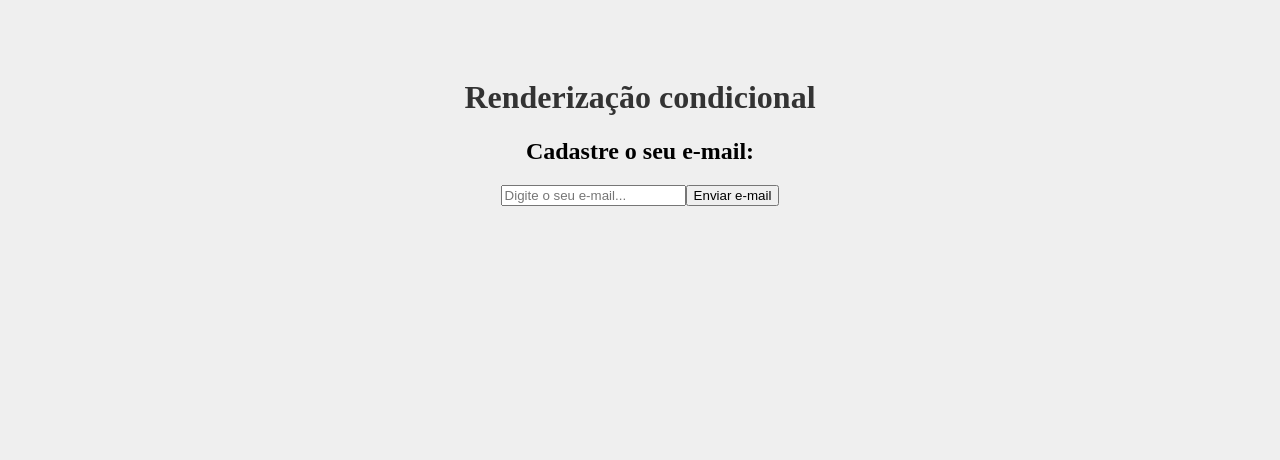
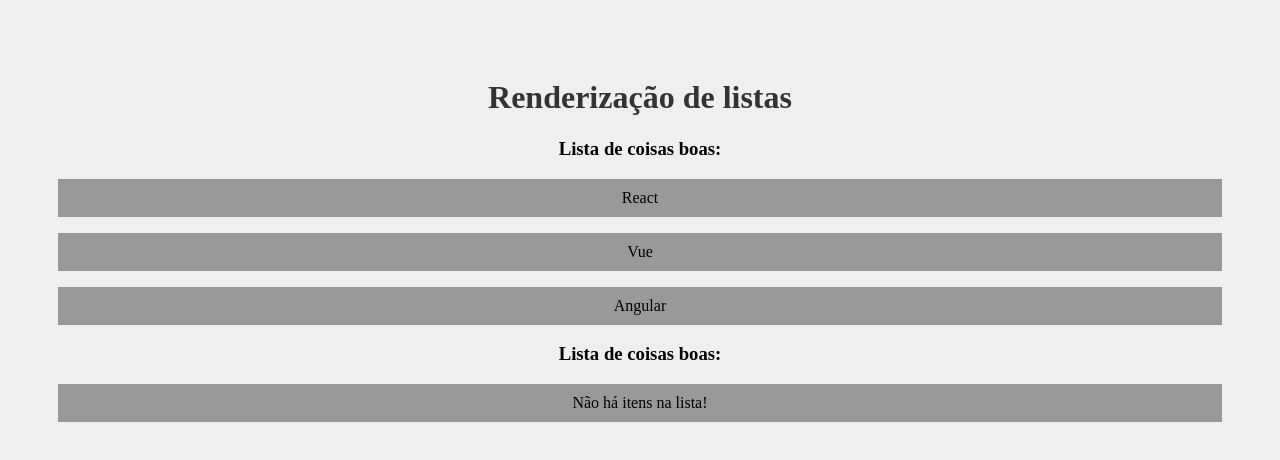
Before and after one commit to Melkysedeke/React, a React (Create React App) app in the folder meu-projeto/: page / in a window 1280 px wide. Shown: the top 460 px of the page. Built offline with nearby package versions, Linux system fonts and the light colour scheme.

Commit message:
Renderização de listas

```diff
--- a/meu-projeto/src/App.js
+++ b/meu-projeto/src/App.js
@@ -1,11 +1,14 @@
 import './App.css';
-import Condicional from './components/Condicional';
+import OutraLista from './components/OutraLista';
 
 function App() {
+  const meusItens = ['React', 'Vue', 'Angular']
+
   return (
     <div className="App">
-      <h1>Renderização condicional</h1>
-      <Condicional/>
+      <h1>Renderização de listas</h1>
+      <OutraLista itens={meusItens}/>
+      <OutraLista itens={[]}/>
     </div>
   );
 }
--- /dev/null
+++ b/meu-projeto/src/components/OutraLista.js
@@ -0,0 +1,18 @@
+function OutraLista({itens}){
+    return(
+        <>
+            <h3>Lista de coisas boas:</h3>
+            {
+                itens.length > 0 ? (
+                    itens.map((item, index)=> (
+                        <p key={index}>{item}</p>
+                    ))
+                ) : (
+                    <p>Não há itens na lista!</p>
+                )
+            }
+        </>
+    )
+}
+
+export default OutraLista
```
